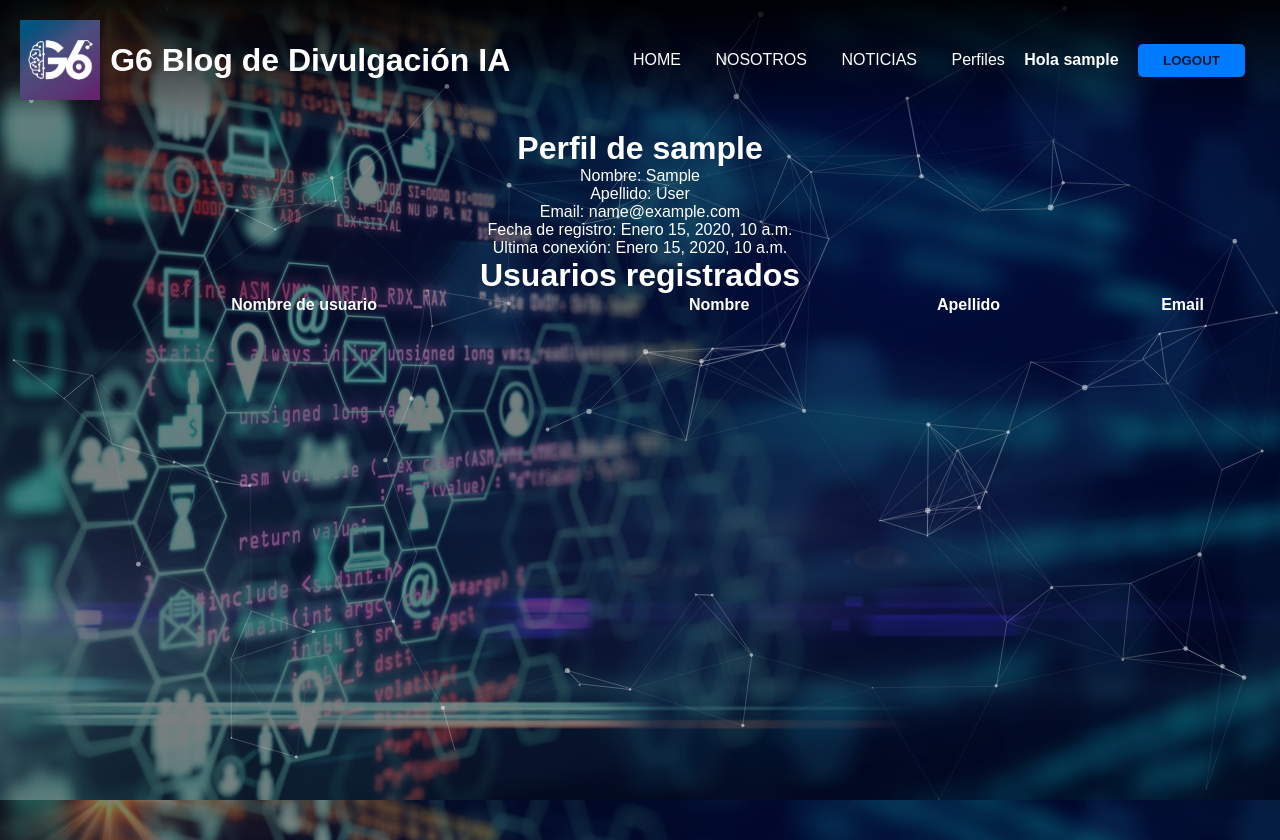
After one commit to patooromero/TP_Final-G6, a Django app: page /Noticias/perfil/1/ in a window 1280 px wide. The commit adds this page. Shown: the top 840 px of the page. Run offline with Django 3.2, Linux system fonts and the light colour scheme; a user stored in the database is signed in; tables that the repository leaves empty hold one stand-in row (values such as "Sample post"); lists and menus that the app fills with data are empty; some libraries are stand-ins or nearby versions.

Commit message:
Cambios 16.10.2024

```diff
--- a/apps/noticias/admin.py
+++ b/apps/noticias/admin.py
@@ -1,5 +1,4 @@
 from django.contrib import admin
-
 from .models import Categoria, Noticia, Perfil
 
 admin.site.register(Categoria)
--- a/apps/noticias/urls.py
+++ b/apps/noticias/urls.py
@@ -20,5 +20,9 @@ urlpatterns = [
 
 	path('noticias/eliminar/<pk>/', views.eliminar_noticia, name='eliminar_noticia'),
 
+	path('perfil/<pk>/', views.perfil_usuario, name='perfil_usuario'),
+
+	path('perfil_usuario/<pk>/', views.perfil_usuario_list, name='perfil_usuario_list'),
+
 
 ]
--- a/apps/noticias/views.py
+++ b/apps/noticias/views.py
@@ -1,14 +1,15 @@
-from django.shortcuts import render, redirect
+from django.shortcuts import render, redirect, get_object_or_404
 from django.contrib.auth.decorators import login_required
+from django.urls import reverse_lazy
+from django.contrib.auth.models import User
 from .models import Noticia, Categoria, Comentario
-from django.urls import reverse_lazy
 from .forms import NoticiaForm, CategoriaForm
-from django.shortcuts import get_object_or_404, redirect
+from apps.usuarios.models import Usuario
+
 
 @login_required
 def Crear_Categoria(request):
 	contexto = {'form': CategoriaForm()}
-
 	if request.method == 'POST':
 		form = CategoriaForm(request.POST)
 		if form.is_valid():
@@ -16,7 +17,6 @@ def Crear_Categoria(request):
 			return redirect('noticias:crear_categoria')
 		else:
 			contexto['form'] = form
-
 	return render(request, 'noticias/crear_categoria.html', contexto)
 
 @login_required
@@ -35,40 +35,31 @@ def Crear_Noticia(request):
 
     return render(request, 'noticias/crear.html', {'form': form})
 
-@login_required
+# @login_required
 def Listar_Noticias(request):
 	contexto = {}
-
 	id_categoria = request.GET.get('id',None)
-
 	if id_categoria:
 		n = Noticia.objects.filter(categoria_noticia = id_categoria)
 	else:
 		n = Noticia.objects.all() #RETORNA UNA LISTA DE OBJETOS
-
 	contexto['noticias'] = n
-
 	cat = Categoria.objects.all().order_by('nombre')
 	contexto['categorias'] = cat
-
 	return render(request, 'noticias/listar.html', contexto)
 
-@login_required
+# @login_required
 def Detalle_Noticias(request, pk):
 	contexto = {}
-
 	n = Noticia.objects.get(pk = pk) #RETORNA SOLO UN OBEJTO
 	contexto['noticia'] = n
-
 	c = Comentario.objects.filter(noticia = n)
 	contexto['comentarios'] = c
-
 	return render(request, 'noticias/detalle.html',contexto)
 
 
 @login_required
 def Comentar_Noticia(request):
-
 	com = request.POST.get('comentario',None)
 	usu = request.user
 	noti = request.POST.get('id_noticia', None)# OBTENGO LA PK
@@ -82,7 +73,6 @@ def delete_comment(request, comment_id):
     comentario = get_object_or_404("Aqui_va_el_modelo_de_comentario", pk=comment_id)
     if comentario.usuario == request.user:
         comentario.delete()
-
         return redirect(reverse_lazy('noticias:home'))
     else:
         # Manejar el caso en el que el usuario intenta eliminar un comentario que no es suyo
@@ -98,6 +88,21 @@ def eliminar_noticia(request, pk):
     else:
         return render(request, 'noticias/error.html', {'mensaje': 'No tienes permiso para eliminar esta noticia'})
 
+@login_required
+def perfil_usuario(request, pk):
+    usuario = get_object_or_404(Usuario, pk=pk)
+    contexto = {'usuario': usuario}
+    return render(request, 'noticias/perfil_usuario.html', contexto)
+
+@login_required
+def perfil_usuario_list(request, pk):
+    usuario = get_object_or_404(Usuario, pk=pk)
+    usuarios = Usuario.objects.all()
+    contexto = {'usuario': usuario, 'usuarios': usuarios}
+    return render(request, 'noticias/perfil_usuario.html', contexto)
+
+
+
 #{'nombre':'name', 'apellido':'last name', 'edad':23}
 #EN EL TEMPLATE SE RECIBE UNA VARIABLE SEPARADA POR CADA CLAVE VALOR
 # nombre
--- a/apps/usuarios/models.py
+++ b/apps/usuarios/models.py
@@ -1,5 +1,4 @@
 from django.db import models
-
 from django.contrib.auth.models import AbstractUser
 
 class Usuario(AbstractUser):
--- a/templates/base.html
+++ b/templates/base.html
@@ -21,6 +21,7 @@
                 <a href="{% url 'home' %}">HOME</a>
                 <a href="{% url 'nosotros' %}">NOSOTROS</a>
                 <a href="{% url 'noticias:listar' %}">NOTICIAS</a>
+                <a href="{% url 'noticias:perfil_usuario' request.user.pk %}">Perfiles</a>
                 {% if user.is_authenticated %}
                     <strong>Hola {{ user.username }}</strong>
                     <a href="{% url 'logout' %}"class="btn"><button>LOGOUT</button></a>
--- a/templates/noticias/detalle.html
+++ b/templates/noticias/detalle.html
@@ -11,7 +11,7 @@
 		<p>FECHA: {{noticia.fecha}}</p>
 		<p>CATEGORIA: {{noticia.categoria_noticia}}</p>
 		<p>CUERPO: {{noticia.cuerpo}}</p>
-		<p>Publicado por: {{ noticia.usuario.nombre }} {{ noticia.usuario.apellido }}</p>
+		<p>Publicado por: {{ noticia.usuario }}</p>
 		{% if request.user.is_authenticated and request.user == noticia.usuario %}
 			<a href="{% url 'noticias:eliminar_noticia' noticia.pk %}">Eliminar</a>
 	    {% endif %}
--- a/templates/noticias/listar.html
+++ b/templates/noticias/listar.html
@@ -24,7 +24,7 @@
 		<p>FECHA: {{noti.fecha}}</p>
 		<p>CATEGORIA: {{noti.categoria_noticia}}</p>
 		<p>CUERPO: {{noti.cuerpo}}</p>
-		<p>Publicado por: {{ noti.usuario.nombre }} {{ noti.usuario.apellido }}</p>
+		<p>Publicado por: {{ noti.usuario }}</p>
 		<br><br>
 	{% endfor %}
 {% endblock contenido %}
--- /dev/null
+++ b/templates/noticias/perfil_usuario.html
@@ -0,0 +1,31 @@
+{% extends 'base.html' %}
+{% load static %}
+
+{% block titulo %}PERFIL DE USUARIO{% endblock titulo %}
+
+{% block contenido %}
+    <h1>Perfil de {{ usuario.username }}</h1>
+    <p>Nombre: {{ usuario.first_name }}</p>
+    <p>Apellido: {{ usuario.last_name }}</p>
+    <p>Email: {{ usuario.email }}</p>
+    <p>Fecha de registro: {{ usuario.date_joined }}</p>
+    <p>Ultima conexión: {{ usuario.last_login }}</p>
+
+    <h2>Usuarios registrados</h2>
+    <table>
+        <tr>
+            <th>Nombre de usuario</th>
+            <th>Nombre</th>
+            <th>Apellido</th>
+            <th>Email</th>
+        </tr>
+        {% for u in usuarios %}
+        <tr>
+            <td>{{ u.username }}</td>
+            <td>{{ u.first_name }}</td>
+            <td>{{ u.last_name }}</td>
+            <td>{{ u.email }}</td>
+        </tr>
+        {% endfor %}
+    </table>
+{% endblock contenido %}
```
Also changed, not shown: apps/noticias/models.py (+1 -9 lines), apps/noticias/migrations/0002_alter_noticia_usuario.py (added).
